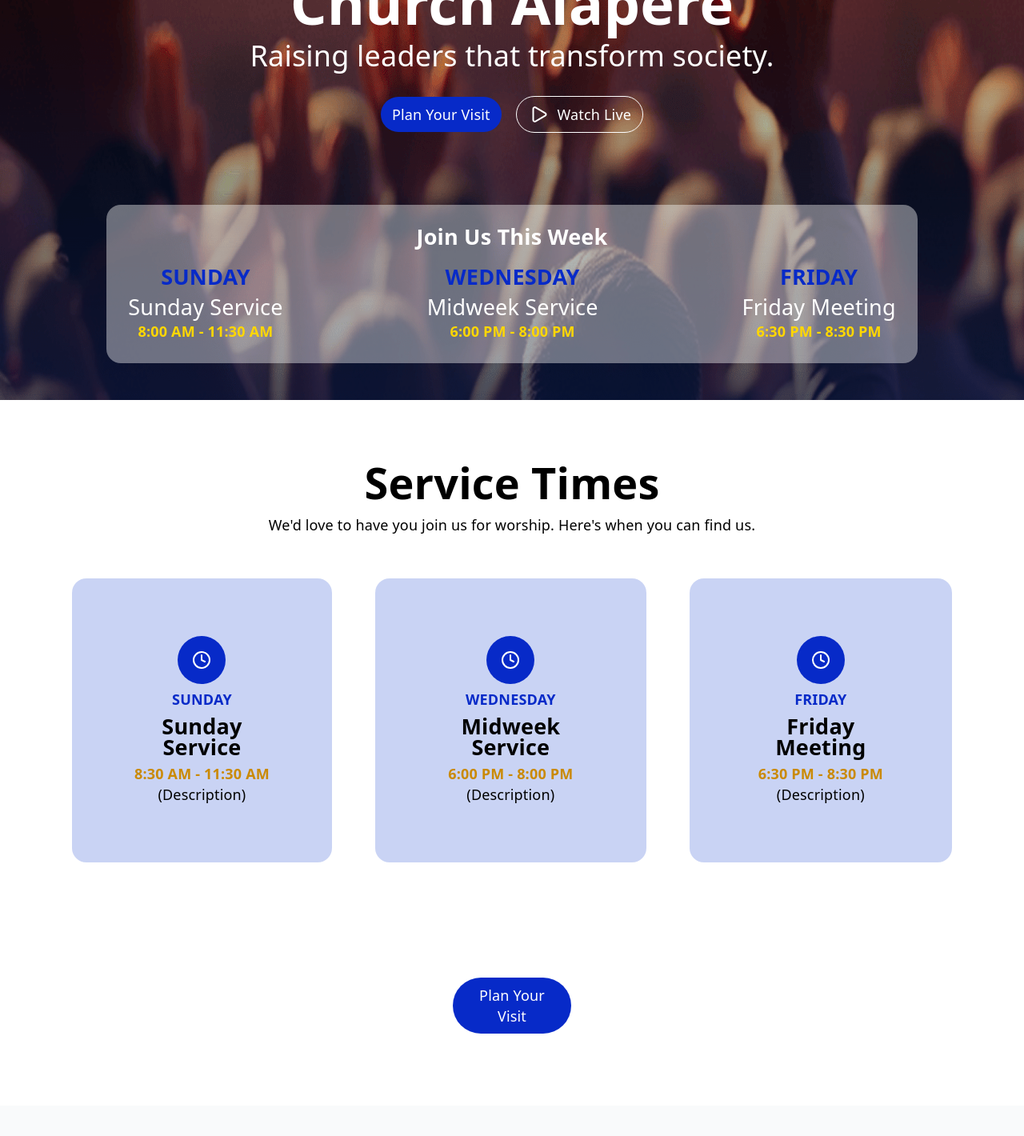
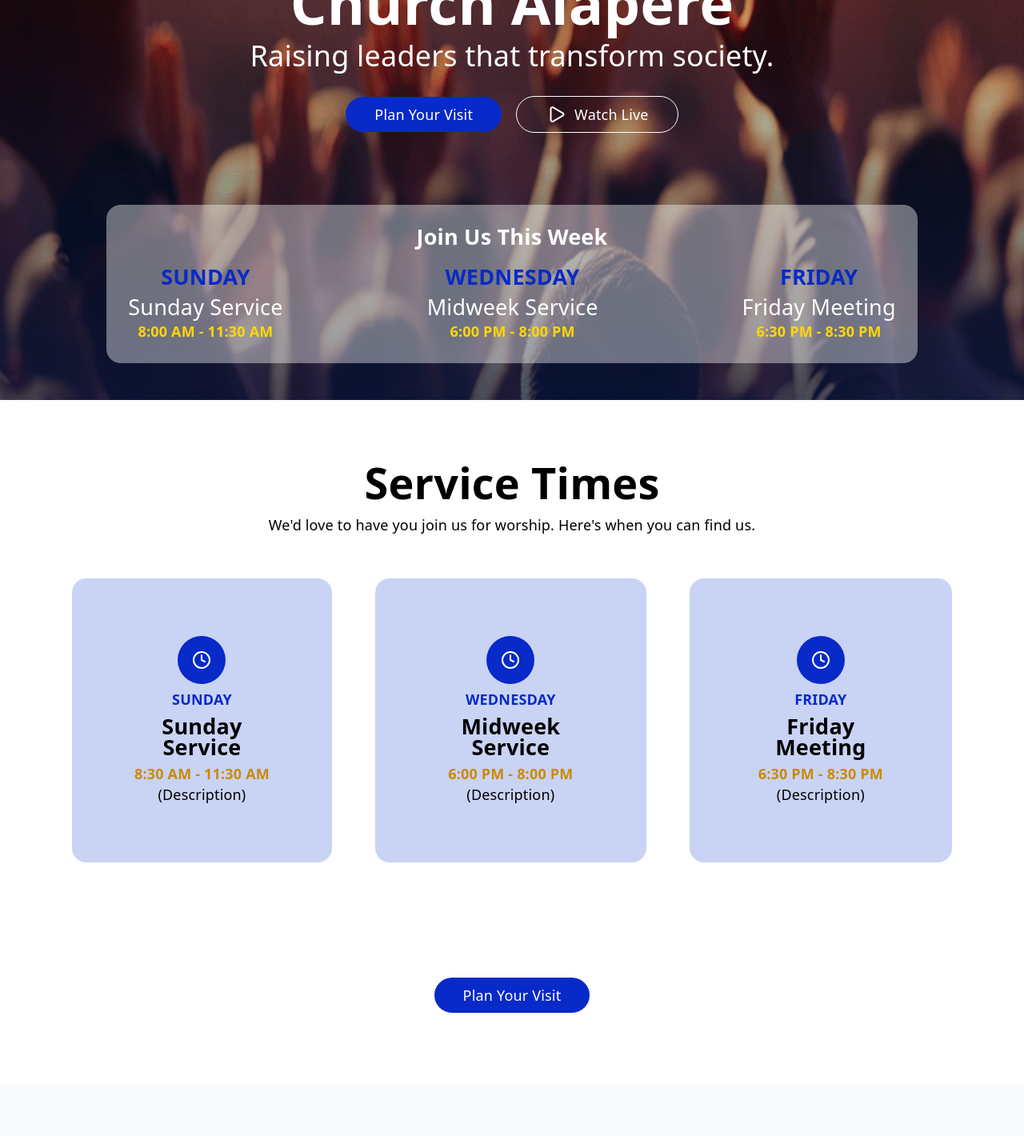
Before and after one commit to dominioncityalapere/dcalapere_webapp, a React (Vite) app in the folder dcalapere/: page / in a window 1280 px wide. Shown: the part 300-1720 px from the top of the page at 80% size. Built offline with nearby package versions, Linux system fonts and the light colour scheme; no server answers.

Commit message:
Made corrections to other sections.

```diff
--- a/dcalapere/src/sections/DailyDevotional.tsx
+++ b/dcalapere/src/sections/DailyDevotional.tsx
@@ -26,6 +26,10 @@ const DailyDevotional = () => {
       .catch((err) => console.error(err));
   }, []);
 
+  const speakText = (text: string) => {
+    // stop current speech before starting another
+    window.speechSynthesis.cancel();
+
     const bibleMap = {
       gen: "Genesis",
       ex: "Exodus",
@@ -39,6 +43,7 @@ const DailyDevotional = () => {
       "2 sam": "Second Samuel",
       "1 kings": "First Kings",
       "2 kings": "Second Kings",
+      "2kings": "Second Kings",
       "1 chronicles": "First Chronicle",
       "2 chronicles": "Second Chronicle",
       ezra: "Ezra",
@@ -93,10 +98,6 @@ const DailyDevotional = () => {
 
       return result;
     };
-
-  const speakText = (text: string) => {
-    // stop current speech before starting another
-    window.speechSynthesis.cancel();
 
     const cleanedBibleText = expandBibleText(text);
 
--- a/dcalapere/src/sections/HeroSection.ts
+++ b/dcalapere/src/sections/HeroSection.ts
@@ -91,14 +91,13 @@ export const HeroButton = styled.div`
 `;
 
 export const HeroGiveButton = styled.div`
-  font-size: 0.7rem;
-  padding: 0.3rem 0.6rem 0.3rem 0.6rem;
+  font-size: 0.8rem;
+  padding: 0.4rem 1rem;
   transition: all 0.3s ease;
 
   @media (min-width: 768px) {
     font-size: 1rem;
-    padding: 0.5rem 0.8rem 0.5rem 0.8rem;
-    // width: 100%;
+    padding: 0.5rem 2rem;
   }
 
   &:hover {
@@ -107,14 +106,13 @@ export const HeroGiveButton = styled.div`
 `;
 
 export const HeroPlanButton = styled.div`
-  font-size: 0.7rem;
-  padding: 0.35rem 0.6rem 0.35rem 0.6rem;
+  font-size: 0.8rem;
+  padding: 0.4rem 1rem;
   transition: all 0.3s ease;
 
   @media (min-width: 768px) {
     font-size: 1rem;
-    padding: 0.5rem 0.8rem 0.5rem 0.8rem;
-    width: auto;
+    padding: 0.5rem 2rem;
   }
 
   &:hover {
@@ -227,9 +225,9 @@ export const ThisWeekTime = styled.div`
 export const MoveDownArrow = styled.div`
   color: ${TextColorW};
   z-index: 50;
+  height: 75px;
 
   @media (min-width: 1024px) {
-    // margin-top: auto;
     height: 70px;
   }
 `;
--- a/dcalapere/src/sections/ServiceTimeSection.ts
+++ b/dcalapere/src/sections/ServiceTimeSection.ts
@@ -88,21 +88,21 @@ export const ServiceContent = styled.div`
 `;
 
 export const PlanButton = styled.div`
-  font-size: 0.7rem;
-  padding: 0.35rem 0.6rem 0.35rem 0.6rem;
+  font-size: 0.8rem;
+  padding: 0.4rem 1rem;
   margin-top: 2rem;
   transition: all 0.3s ease;
 
   @media (min-width: 768px) {
     font-size: 1rem;
-    padding: 0.5rem 0.8rem 0.5rem 0.8rem;
-    width: 15vh;
+    padding: 0.5rem 2rem;
+    width: fit-content;
   }
 
   &:hover {
     background-color: ${WhiteColor} !important;
     color: ${PrimaryColor} !important;
-    border: 0.11rem solid ${PrimaryColor};
+    border: 0.15rem solid ${PrimaryColor};
   }
 `;
 
```
Lines whose indentation alone changed are shown as unchanged.
